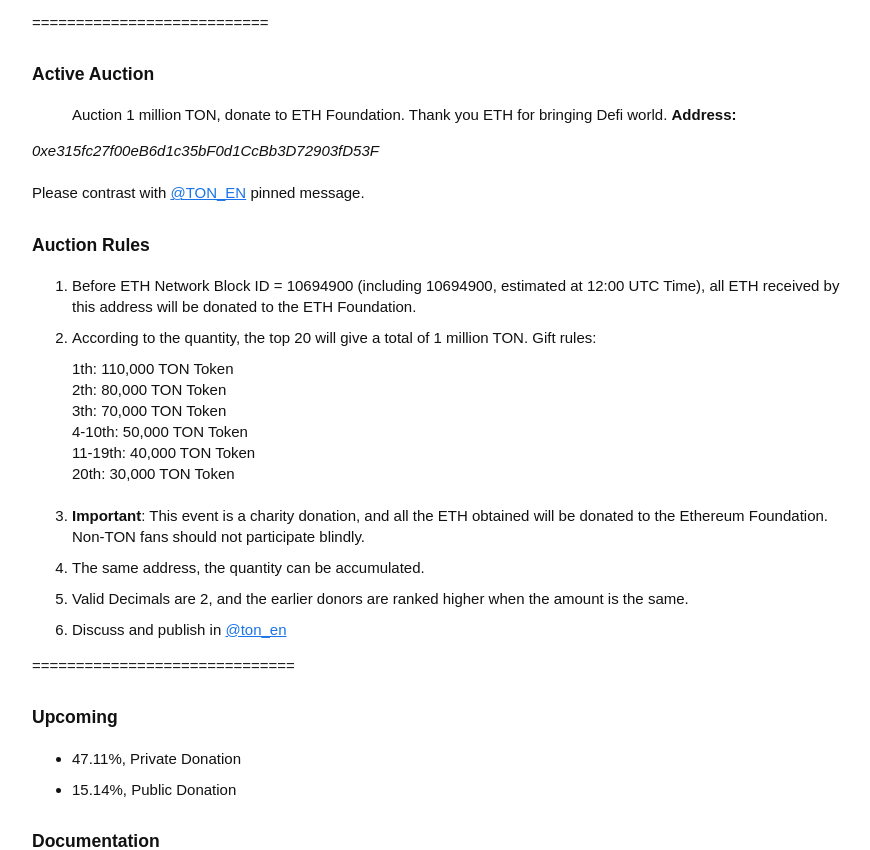
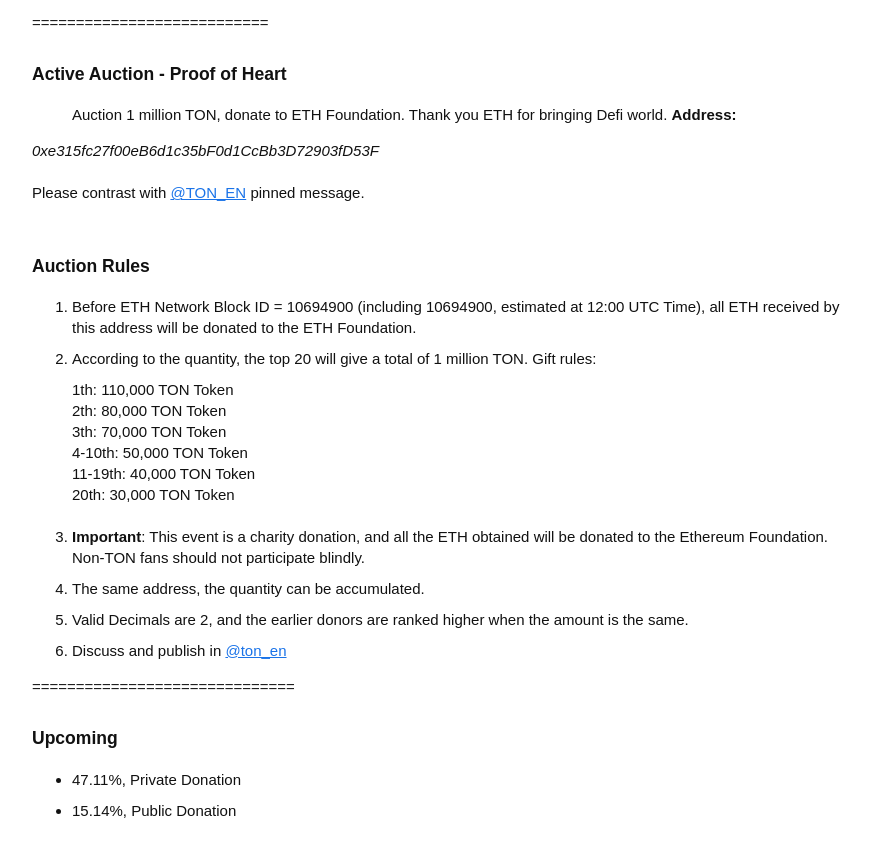
Before and after one commit to TONCommunity/Project, a website: page public/info.html in a window 1280 px wide. Shown: the part 875-1725 px from the top of the page, without its empty margins (198-1068 px from the left). Drawn offline with Linux system fonts and the light colour scheme.

Commit message:
Update info.html

```diff
--- a/public/info.html
+++ b/public/info.html
@@ -41,11 +41,13 @@
         <li><b>25.0%, 100,000,000 (Lock)</b><br>Grant Lock, Strategic Reserve</li>
       </ul>===========================
       <br>
-    <h3>Active Auction</h3>
+    <h3>Active Auction - Proof of Heart</h3>
     <ul>Auction 1 million TON, donate to ETH Foundation. Thank you ETH for bringing Defi world. <b>Address:</b></ul>
     <i>0xe315fc27f00eB6d1c35bF0d1CcBb3D72903fD53F</i>
     <br>
     <br>Please contrast with <a href="https://t.me/TON_EN">@TON_EN</a> pinned message.
+    <br>
+    <br>
     <h3>Auction Rules</h3>
     <ol>
       <li>Before ETH Network Block ID = 10694900 (including 10694900, estimated at 12:00 UTC Time), all ETH received by this address will be donated to the ETH Foundation.</li>
```
